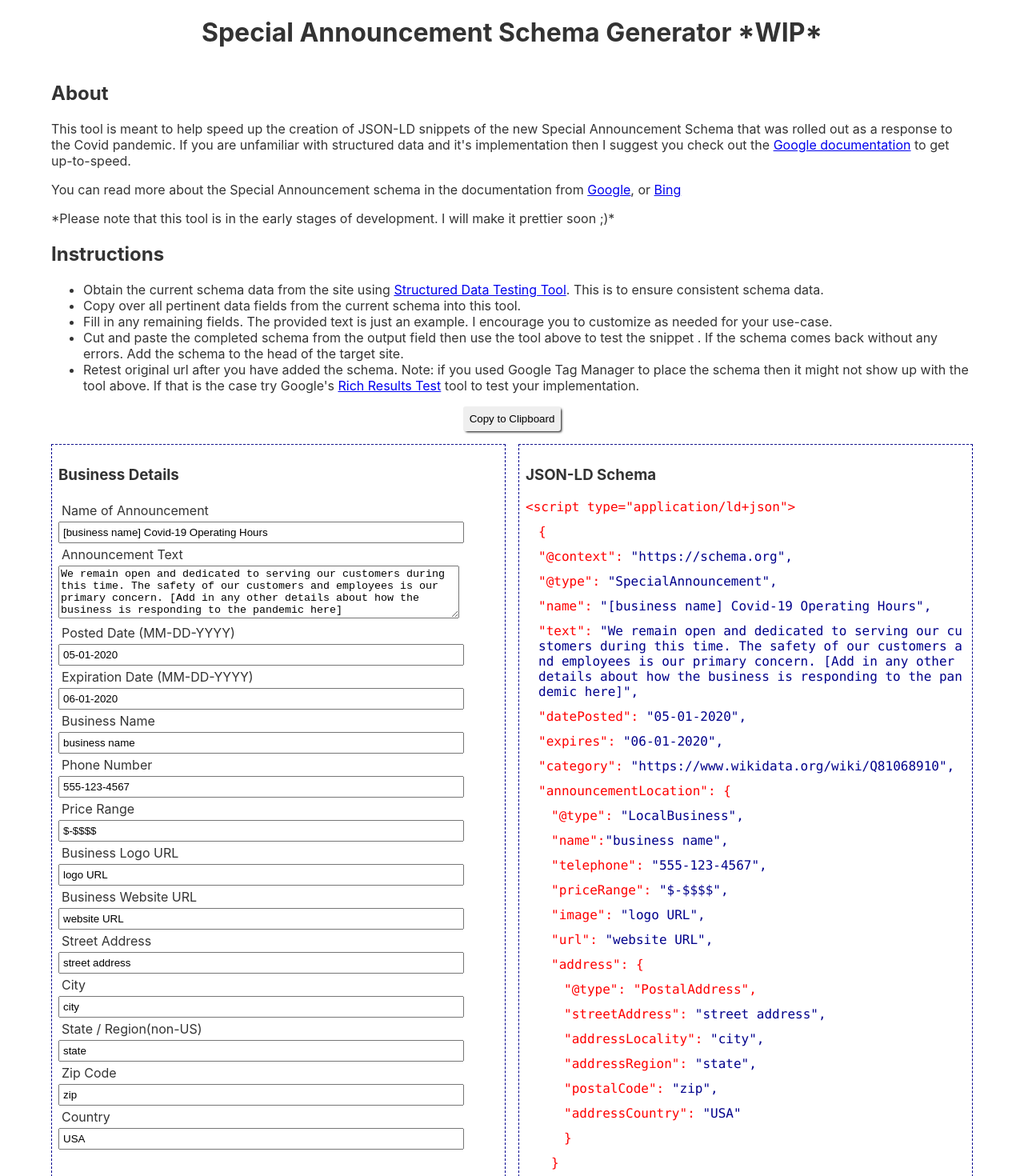
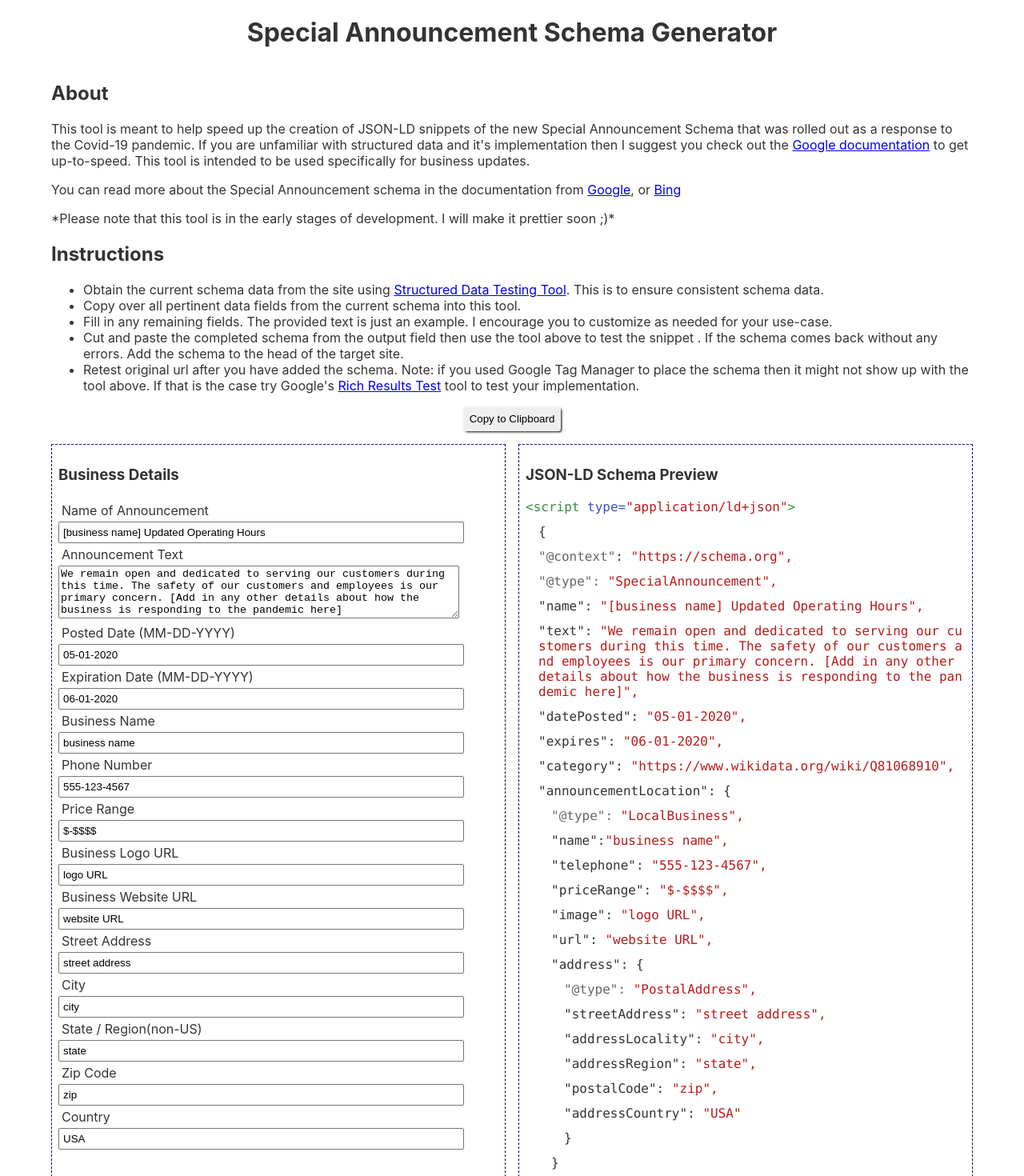
Before and after one commit to Schmidt-Aaron/SchemaGenerator, a React (Create React App) app: page / in a window 1280 px wide. Shown: the top 1470 px of the page at 80% size. Built offline with nearby package versions, Linux system fonts and the light colour scheme.

Commit message:
+output CSS

```diff
--- a/src/App.css
+++ b/src/App.css
@@ -1,11 +1,12 @@
 /* globals */
 :root {
-  --success: green;
-  --caution: red;
+  --success: #4caf50;
+  --caution: #f44336;
   --main-font: rgba(0, 0, 0, 0.8);
-  --code: red;
-  --key: red;
-  --value: darkblue;
+  --type: rgba(0, 0, 0, 0.6);
+  --value: #b71c1c; /* red 900*/
+  --attr: #3f51b5; /* indigo 900 */
+  --script: #388e3c;
 }
 
 html,
@@ -108,11 +109,24 @@ code p {
   color: var(--key);
 }
 
+.script {
+  color: var(--script);
+}
+
+.attr {
+  color: var(--attr);
+}
+
 .key {
   color: var(--key);
 }
+
 .value {
   color: var(--value);
 }
 
+.type {
+  color: var(--type);
+}
+
 /* end json-ld CSS */
--- a/src/App.js
+++ b/src/App.js
@@ -10,7 +10,7 @@ import { SAProvider } from "./context/specialAnnouncement";
 function App() {
   // app state
   const initialState = {
-    announcementName: "[business name] Covid-19 Operating Hours",
+    announcementName: "[business name] Updated Operating Hours",
     announcementText:
       "We remain open and dedicated to serving our customers during this time. The safety of our customers and employees is our primary concern. [Add in any other details about how the business is responding to the pandemic here]",
     datePosted: "05-01-2020",
@@ -49,9 +49,9 @@ function App() {
 
   return (
     <div className="App">
-      {announcementData.msg ? <Banner /> : null}
+      {announcementData.msg ? <Banner className="banner" /> : null}
       <header className="header">
-        <h1>Special Announcement Schema Generator *WIP*</h1>
+        <h1>Special Announcement Schema Generator</h1>
       </header>
       <main className="main">
         <About />
@@ -66,13 +66,17 @@ function App() {
           </SAProvider>
         </section>
       </main>
-      <p className="attribution">
+      <footer className="attribution">
+        <p>
           This tool was developed by Aaron Schmidt and is a work in progress.
           Feedback and/or bug reports are appreciated.{" "}
+        </p>
+        <p>
           <a href="https://github.com/Schmidt-Aaron/SchemaGenerator">
             Source Code
           </a>
         </p>
+      </footer>
     </div>
   );
 }
--- a/src/components/about.js
+++ b/src/components/about.js
@@ -7,8 +7,8 @@ export default function About() {
       <p>
         This tool is meant to help speed up the creation of JSON-LD snippets of
         the new Special Announcement Schema that was rolled out as a response to
-        the Covid pandemic. If you are unfamiliar with structured data and it's
-        implementation then I suggest you check out the{" "}
+        the Covid-19 pandemic. If you are unfamiliar with structured data and
+        it's implementation then I suggest you check out the{" "}
         <a
           href="https://developers.google.com/search/docs/guides/intro-structured-data"
           target="_blank"
@@ -16,7 +16,8 @@ export default function About() {
         >
           Google documentation
         </a>{" "}
-        to get up-to-speed.
+        to get up-to-speed. This tool is intended to be used specifically for
+        business updates.
       </p>
       <p>
         You can read more about the Special Announcement schema in the
--- a/src/components/outputPanel.js
+++ b/src/components/outputPanel.js
@@ -24,18 +24,25 @@ const OutputPanel = React.forwardRef((props, ref) => {
 
   return (
     <div className="panel">
-      <h3>JSON-LD Schema </h3>
+      <h3>JSON-LD Schema Preview</h3>
 
       <code ref={ref} className="codeBlock">
-        <p>{`<script type="application/ld+json">`}</p>
+        {/* <p>{`<script type="application/ld+json">`}</p> */}
+        <p>
+          <span className="script">{`<`}</span>
+          <span className="script">script </span>
+          <span className="attr">type=</span>
+          <span className="value">"application/ld+json"</span>
+          <span className="script">{`>`}</span>
+        </p>
         <p className="indent-1">{`{`}</p>
         <p className="indent-1">
-          <span className="key">{`"@context"`}</span>:{" "}
+          <span className="type">{`"@context"`}</span>:{" "}
           <span className="value">"https://schema.org",</span>
         </p>
         <p className="indent-1">
           <span className="key">
-            <span className="key">{`"@type"`}:</span>{" "}
+            <span className="type">{`"@type"`}:</span>{" "}
             <span className="value"></span>
             <span className="value">{`"SpecialAnnouncement",`}</span>
           </span>
@@ -64,7 +71,7 @@ const OutputPanel = React.forwardRef((props, ref) => {
           <span className="key">{`"announcementLocation"`}:</span> {`{`}
         </p>
         <p className="indent-2">
-          <span className="key">{`"@type"`}:</span>{" "}
+          <span className="type">{`"@type"`}:</span>{" "}
           <span className="value">{`"LocalBusiness",`}</span>
         </p>
         <p className="indent-2">
@@ -91,7 +98,8 @@ const OutputPanel = React.forwardRef((props, ref) => {
           <span className="key">{`"address"`}:</span> {`{`}
         </p>
         <p className="indent-3">
-          <span className="key">{`"@type"`}:</span> {`"PostalAddress",`}
+          <span className="type">{`"@type"`}:</span>{" "}
+          <span className="value">{`"PostalAddress",`}</span>
         </p>
         <p className="indent-3">
           <span className="key">{`"streetAddress"`}:</span>{" "}
@@ -116,7 +124,9 @@ const OutputPanel = React.forwardRef((props, ref) => {
         <p className="indent-3">{`}`}</p>
         <p className="indent-2">{`}`}</p>
         <p className="indent-1">{`}`}</p>
-        <p>{`</script>`}</p>
+        <p>
+          <span className="script">{`</script>`}</span>
+        </p>
       </code>
     </div>
   );
```
Lines whose indentation alone changed are shown as unchanged.
